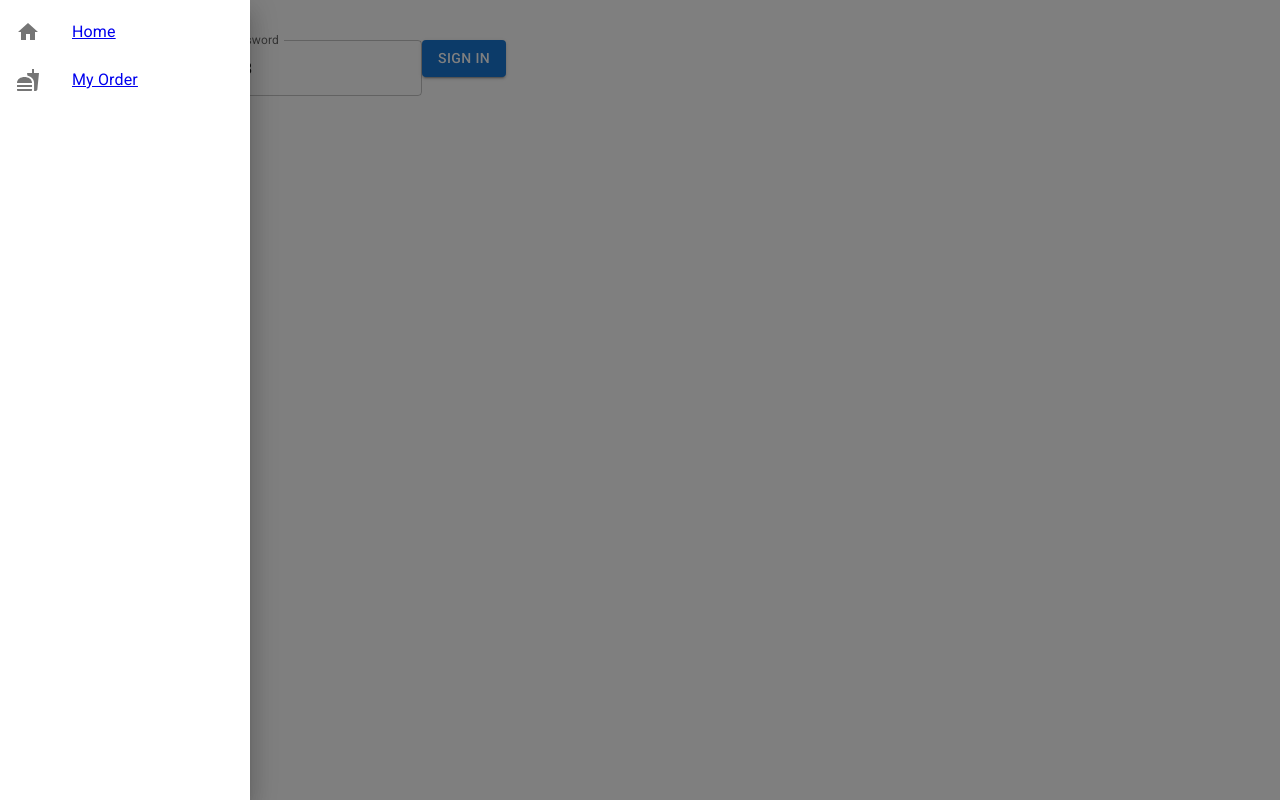
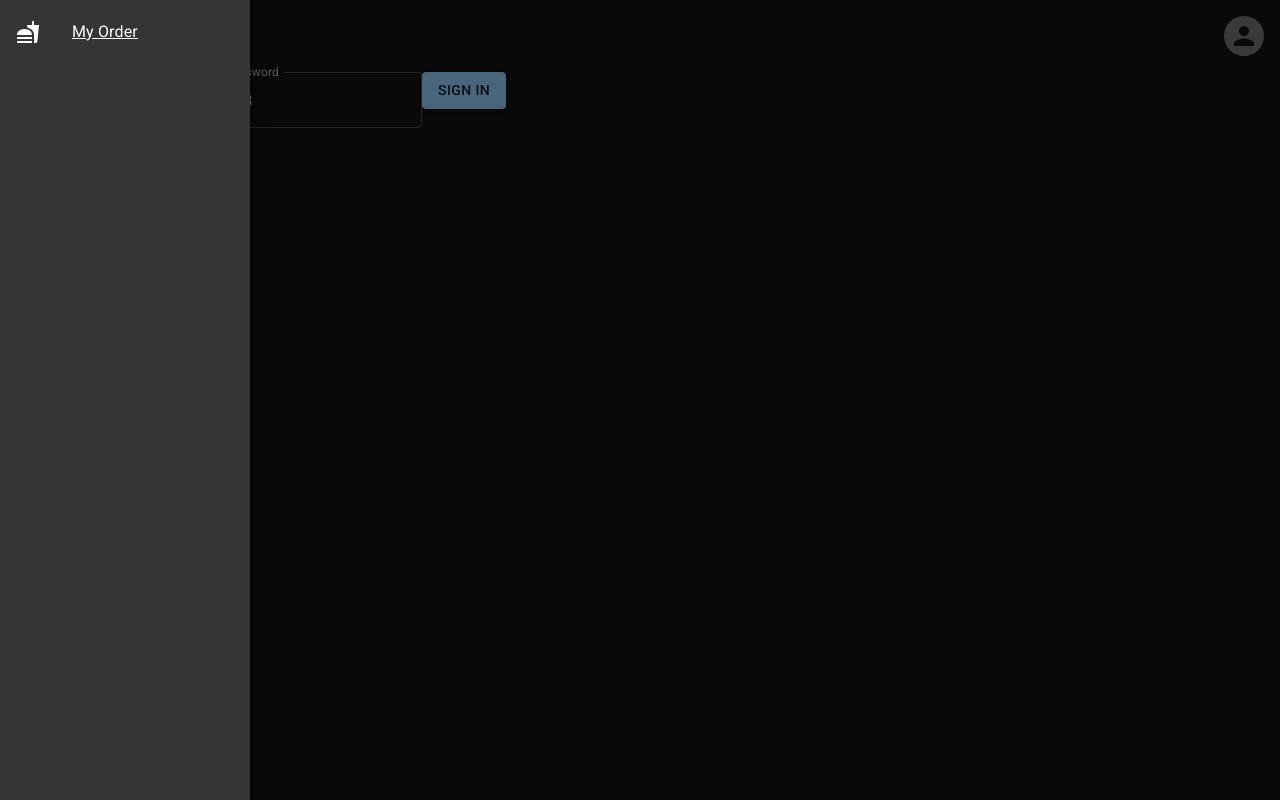
Before and after one commit to quentinkrammer/mampf, a React (Vite) app in the folder frontend/: page /auth in a window 1280 px wide. Both pictures are taken after a click on the button 20 px from the left and 20 px from the top of the page. Built offline with nearby package versions, Linux system fonts and the light colour scheme.

Commit message:
feat: Darkmode, Navbar styling

```diff
--- a/frontend/src/components/App.tsx
+++ b/frontend/src/components/App.tsx
@@ -1,15 +1,29 @@
+import { Avatar } from "@mui/material";
 import { useEffect } from "react";
 import { Outlet, useNavigate } from "react-router-dom";
 import { LOCAL_STORAGE_KEYS, PAGES } from "../constants";
+import { useMyUserData } from "../hooks/useMyUserData";
 import { readLocalStorage } from "../util/localStorage";
 import { NavigationDrawer } from "./NavigationDrawer";
 
 function App() {
   useRedirectToAuthOrMyOrder();
+  const { data } = useMyUserData();
 
   return (
     <>
-      <NavigationDrawer />
+      <div
+        style={{
+          display: "flex",
+          justifyContent: "space-between",
+          alignItems: "center",
+          padding: "1rem",
+        }}
+      >
+        <NavigationDrawer />
+        <Avatar>{data?.name.charAt(0)}</Avatar>
+      </div>
+
       <Outlet />
     </>
   );
--- a/frontend/src/components/NavigationDrawer.tsx
+++ b/frontend/src/components/NavigationDrawer.tsx
@@ -1,4 +1,4 @@
-import { Fastfood, Home } from "@mui/icons-material";
+import { Fastfood } from "@mui/icons-material";
 import MenuIcon from "@mui/icons-material/Menu";
 import {
   IconButton,
@@ -9,22 +9,24 @@ import {
 } from "@mui/material";
 import Box from "@mui/material/Box";
 import Drawer from "@mui/material/Drawer";
+import classNames from "classnames";
 import { css } from "goober";
 import { ReactNode, useState } from "react";
 import { Link } from "react-router-dom";
 import { PAGES } from "../constants";
+import { useActiveRoute } from "../hooks/useActiveRoute";
 import { Omit } from "../types";
 
 const PAGES_NAVBAR_DATA_MAP: Omit<
   Record<keyof typeof PAGES, { label: string; icon: ReactNode }>,
   "auth"
 > = {
-  root: { label: "Home", icon: <Home /> },
   myOrder: { label: "My Order", icon: <Fastfood /> },
 };
 
 export function NavigationDrawer() {
   const [open, setOpen] = useState(false);
+  const activeRoute = useActiveRoute();
 
   const toggleDrawer = (newOpen: boolean) => () => {
     setOpen(newOpen);
@@ -43,17 +45,29 @@ export function NavigationDrawer() {
         >
           <List>
             {Object.entries(PAGES_NAVBAR_DATA_MAP).map(
-              ([route, { icon, label }]) => (
-                <ListItem key={route} className={styles.linkListItem}>
+              ([route, { icon, label }]) => {
+                const isActiveRoute = route === activeRoute;
+                return (
+                  <ListItem
+                    key={route}
+                    className={classNames(styles.linkListItem, {
+                      [styles.activeLink]: isActiveRoute,
+                    })}
+                  >
                     <Link
                       to={PAGES[route as keyof typeof PAGES]}
-                    style={{ display: "flex", alignItems: "center" }}
+                      style={{
+                        display: "flex",
+                        alignItems: "center",
+                        color: "#FFF",
+                      }}
                     >
                       <ListItemIcon>{icon}</ListItemIcon>
                       <ListItemText>{label}</ListItemText>
                     </Link>
                   </ListItem>
-              )
+                );
+              }
             )}
           </List>
         </Box>
@@ -63,5 +77,9 @@ export function NavigationDrawer() {
 }
 
 const styles = {
-  linkListItem: css({ "&:hover": { background: "rgba(0, 0, 0, 0.04)" } }),
+  linkListItem: css({ "&:hover": { background: "rgba(255, 255, 255, 0.08)" } }),
+  activeLink: css({
+    background: "rgba(255, 255, 255, 0.08)",
+    "&&:hover": { background: "rgba(255, 255, 255, 0.16)" },
+  }),
 };
--- a/frontend/src/constants.ts
+++ b/frontend/src/constants.ts
@@ -1,8 +1,8 @@
 export const PAGES = {
-  root: "/",
   auth: "auth",
   myOrder: "myOrder",
 } as const;
+export type Pages = (typeof PAGES)[keyof typeof PAGES];
 
 export const LOCAL_STORAGE_KEYS = { jwt: "JWT" } as const;
 export type LocalStorageKey =
--- /dev/null
+++ b/frontend/src/hooks/useActiveRoute.ts
@@ -0,0 +1,17 @@
+import { useLocation } from "react-router-dom";
+import { PAGES, type Pages } from "../constants";
+import { assertUnreachable } from "../util/assertUnreachable";
+
+export function useActiveRoute() {
+  const { pathname } = useLocation();
+  const domain = pathname.split("/")[1] as Pages | undefined;
+  if (!domain) return;
+  switch (domain) {
+    case PAGES.auth:
+      return PAGES.auth;
+    case PAGES.myOrder:
+      return PAGES.myOrder;
+    default:
+      assertUnreachable(domain);
+  }
+}
--- a/frontend/src/hooks/useMyUserData.ts
+++ b/frontend/src/hooks/useMyUserData.ts
@@ -1,5 +1,7 @@
 import { useQuery } from "@tanstack/react-query";
+import { LOCAL_STORAGE_KEYS } from "../constants";
 import { get } from "../fetch";
+import { readLocalStorage } from "../util/localStorage";
 import { userDataSchema } from "../zod";
 
 export function useMyUserData() {
@@ -9,5 +11,7 @@ export function useMyUserData() {
       const { body } = await get("users/myUserData");
       return userDataSchema.parse(body);
     },
+    enabled: !!readLocalStorage(LOCAL_STORAGE_KEYS.jwt),
+    staleTime: Infinity,
   });
 }
--- a/frontend/src/main.tsx
+++ b/frontend/src/main.tsx
@@ -2,6 +2,8 @@ import "@fontsource/roboto/300.css";
 import "@fontsource/roboto/400.css";
 import "@fontsource/roboto/500.css";
 import "@fontsource/roboto/700.css";
+import CssBaseline from "@mui/material/CssBaseline";
+import { ThemeProvider, createTheme } from "@mui/material/styles";
 import { QueryClient, QueryClientProvider } from "@tanstack/react-query";
 import React from "react";
 import ReactDOM from "react-dom/client";
@@ -11,10 +13,19 @@ import { router } from "./router";
 
 const queryClient = new QueryClient();
 
+const darkTheme = createTheme({
+  palette: {
+    mode: "dark",
+  },
+});
+
 ReactDOM.createRoot(document.getElementById("root")!).render(
   <React.StrictMode>
-    <QueryClientProvider client={queryClient}>
-      <RouterProvider router={router} />;
-    </QueryClientProvider>
+    <ThemeProvider theme={darkTheme}>
+      <QueryClientProvider client={queryClient}>
+        <CssBaseline />
+        <RouterProvider router={router} />;
+      </QueryClientProvider>
+    </ThemeProvider>
   </React.StrictMode>
 );
--- a/frontend/src/router.tsx
+++ b/frontend/src/router.tsx
@@ -6,7 +6,7 @@ import { PAGES } from "./constants";
 
 export const router = createBrowserRouter([
   {
-    path: PAGES.root,
+    path: "/",
     element: <App />,
     children: [
       { path: PAGES.auth, element: <AuthPage /> },
--- /dev/null
+++ b/frontend/src/util/assertUnreachable.ts
@@ -0,0 +1,2 @@
+// eslint-disable-next-line @typescript-eslint/no-unused-vars
+export function assertUnreachable(_: never) {}
```
Lines whose indentation alone changed are shown as unchanged.
